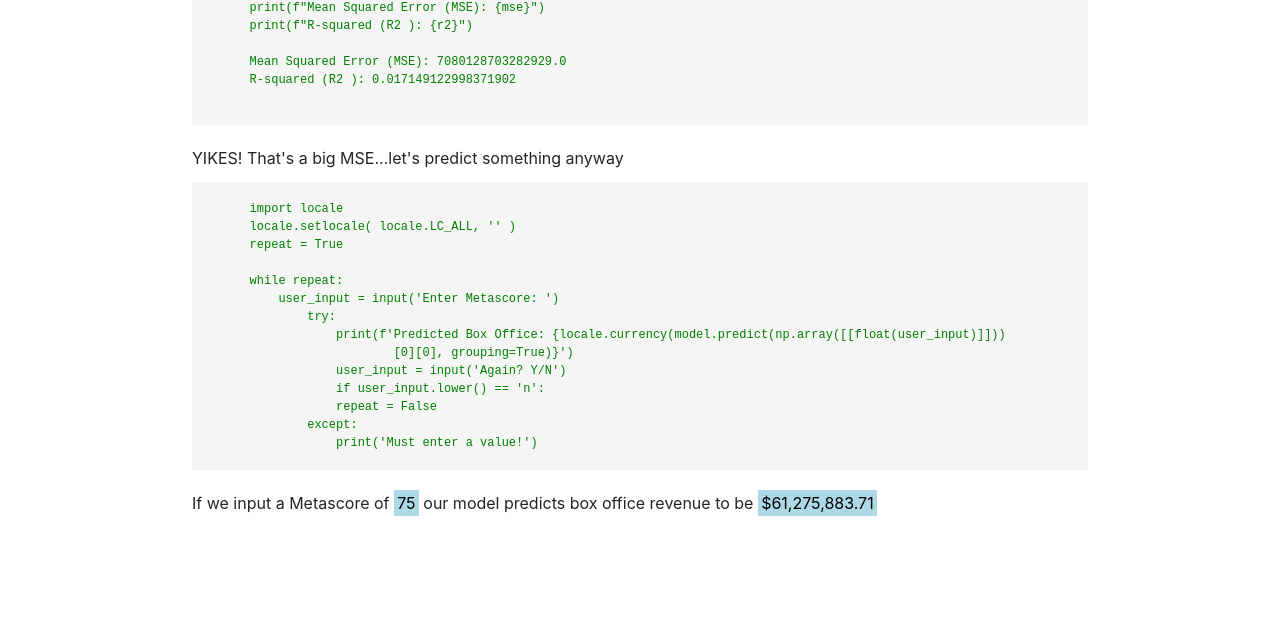
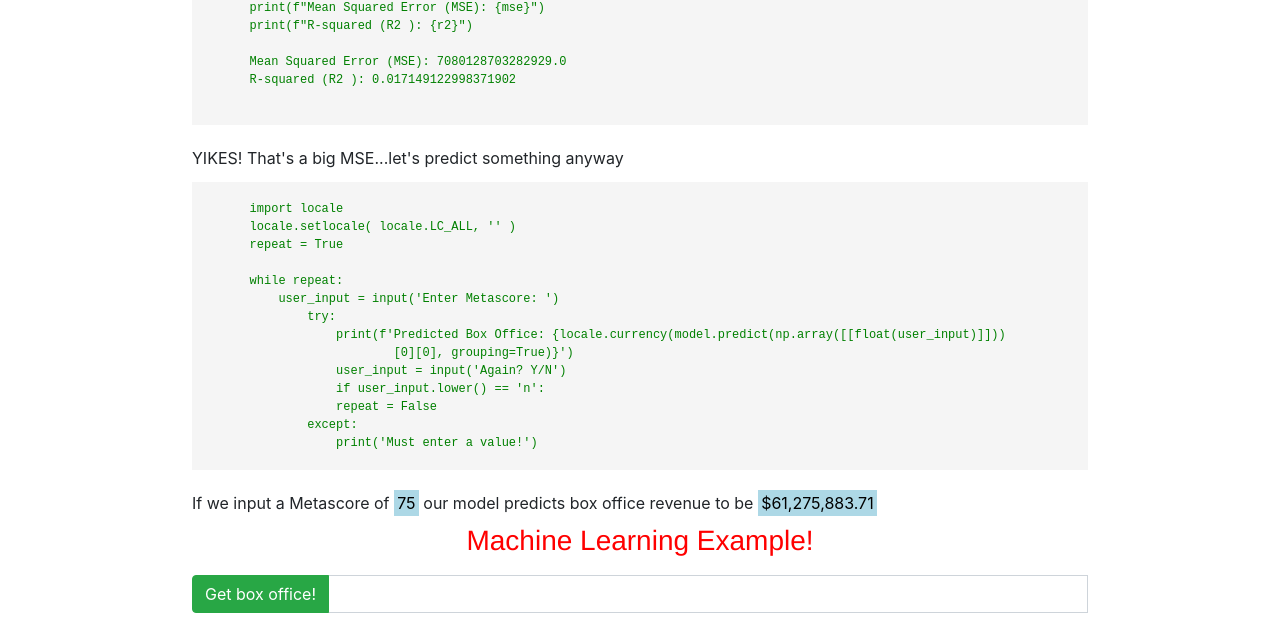
Before and after one commit to TJL30308/sturdy-waddle, a plain HTML site: page index.html in a window 1280 px wide. Shown: the part 3987-4627 px from the top of the page. Drawn offline with nearby package versions, Linux system fonts and the light colour scheme.

Commit message:
updated index to make api calls

```diff
--- a/index.html
+++ b/index.html
@@ -6,6 +6,10 @@
     <title>Sturdy Waddle - Machine Learning</title>
     <link rel="stylesheet" href="https://stackpath.bootstrapcdn.com/bootstrap/4.1.3/css/bootstrap.min.css" integrity="sha384-MCw98/SFnGE8fJT3GXwEOngsV7Zt27NXFoaoApmYm81iuXoPkFOJwJ8ERdknLPMO" crossorigin="anonymous">
     <link rel="stylesheet" href="static/css/style.css">
+    <script src="https://code.jquery.com/jquery-3.5.1.slim.min.js" integrity="sha384-DfXdz2htPH0lsSSs5nCTpuj/zy4C+OGpamoFVy38MVBnE+IbbVYUew+OrCXaRkfj" crossorigin="anonymous"></script>
+    <script src="https://cdn.jsdelivr.net/npm/popper.js@1.16.0/dist/umd/popper.min.js" integrity="sha384-Q6E9RHvbIyZFJoft+2mJbHaEWldlvI9IOYy5n3zV9zzTtmI3UksdQRVvoxMfooAo" crossorigin="anonymous"></script>
+    <script src="https://stackpath.bootstrapcdn.com/bootstrap/4.5.0/js/bootstrap.min.js" integrity="sha384-OgVRvuATP1z7JjHLkuOU7Xw704+h835Lr+6QL9UvYjZE3Ipu6Tp75j7Bh/kR0JKI" crossorigin="anonymous"></script>
+    <script rel="text/javascript" src="static/js/app.js"></script>
 </head>
 <body>
 <header>
@@ -184,6 +188,29 @@
     <p>If we input a Metascore of <mark>75</mark> our model predicts box office revenue to be <mark>$61,275,883.71</mark></p>
   </div>
 </div>
+<div class="row text-center">
+    <div class="col-xs-12 col-s-12 col-md-12 col-lg-12">
+        <h3>Machine Learning Example!</h3>
+        <div class="input-group">
+            <div class="input-group-prepend">
+              <button class="btn btn-success" type="button" onclick="getInputValue();">Get box office!</button>
+            </div>
+            <input type="text" class="form-control" placeholder="" aria-label="" aria-describedby="basic-addon1" id="user-input">
+            <script>
+                function getInputValue(){
+                    var inputValue = document.getElementById("user-input").value;
+                    var api = "http://127.0.0.1:5000/api/v1.0/linear_regression/" + inputValue
+                    fetch(api)
+                    .then(res => res.json())
+                    .then((out => {
+                        alert(out);
+                    }));
+                }
+            </script>
+          </div>
+
+    </div>
+</div>
 </main>
 <footer class="footer">
     <div class="container-fluid">
```
